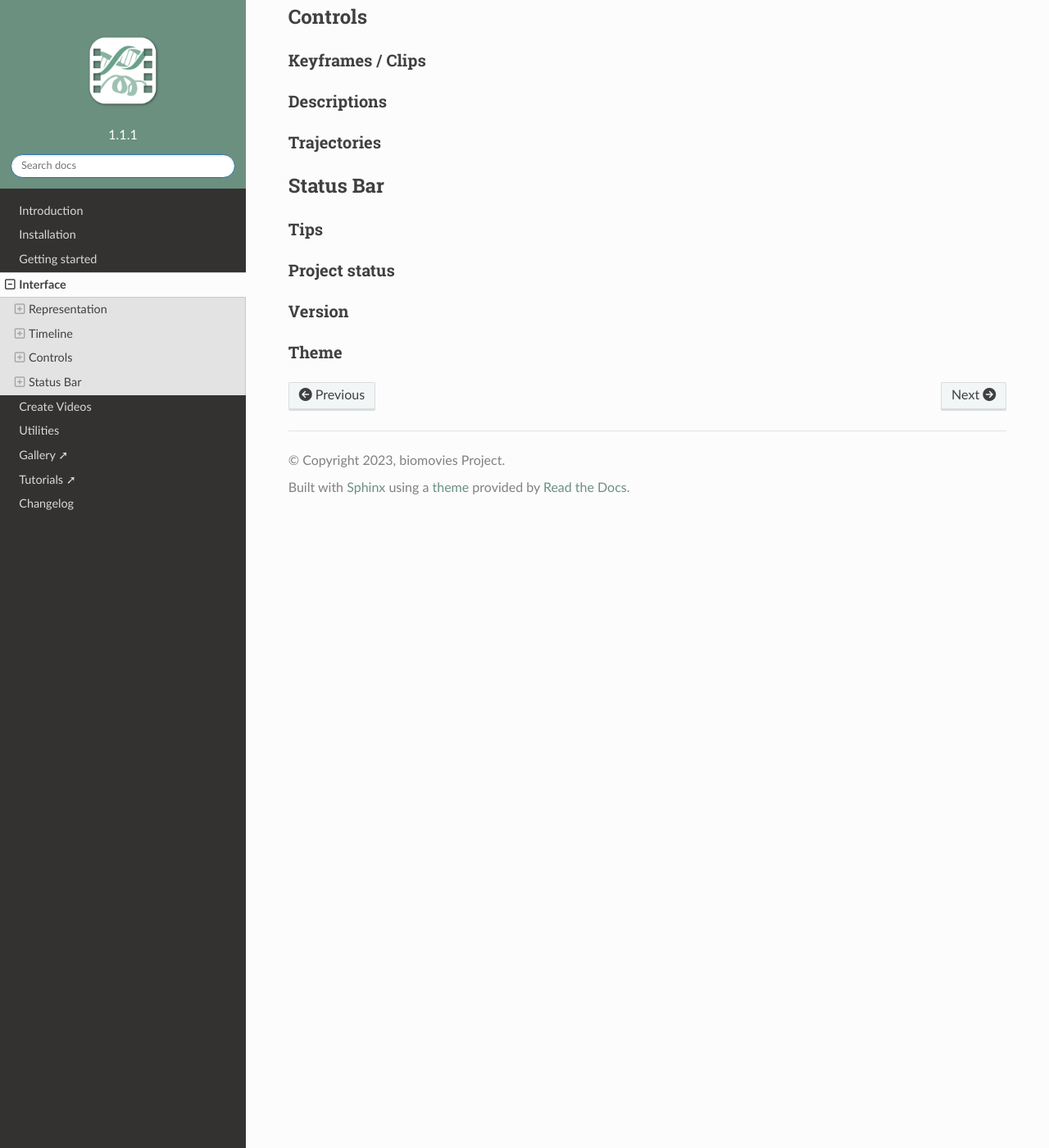
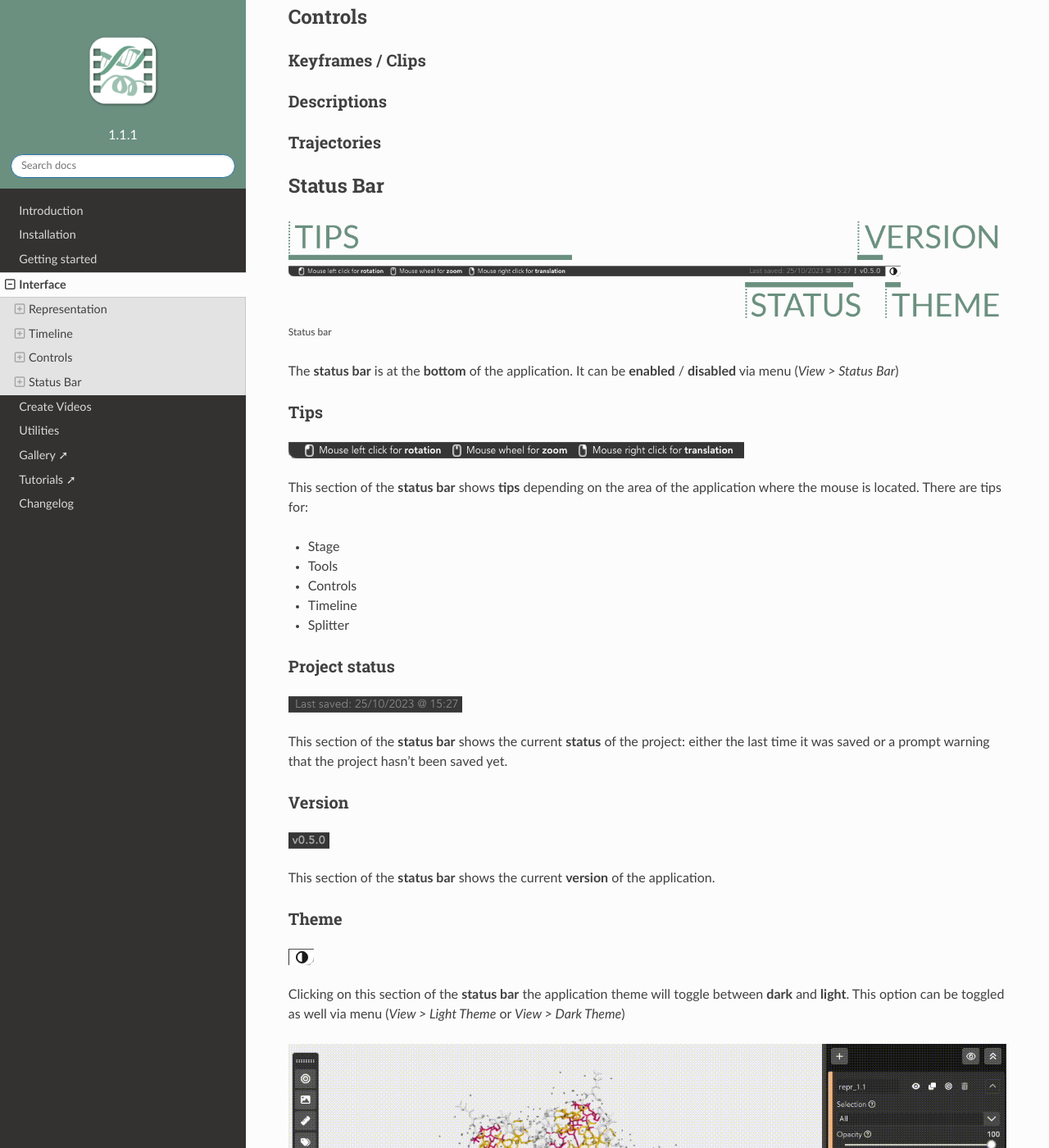
Before and after one commit to gbayarri/biomovies_documentation, a Sphinx documentation site: the page built from docs/source/interface.md, in a window 1280 px wide and 1400 px high, scrolled down 11949 px. Shown: the whole window at 82% size. Built offline with Sphinx 7.4.7 and the Read the Docs theme 2.0.0, drawn with Linux system fonts in a browser that asks for light colours; some of the changed text lies outside the part shown.

Commit message:
Interface > Representations > Status Bar

```diff
--- a/docs/source/interface.md
+++ b/docs/source/interface.md
@@ -250,10 +250,42 @@ Passing the mouse over the molecules of the structure will **highlight** them an
 
 ## Status Bar
 
+<img src="_static/interface/representations/statusbar/statusbar.png" style="margin-bottom:0;" />
+
+<span style="font-size:12px;">Status bar</span>
+
+The **status bar** is at the **bottom** of the application. It can be **enabled** / **disabled** via menu (_View > Status Bar_)
+
 ### Tips
+
+<img src="_static/interface/representations/statusbar/statusbar01.png" />
+
+This section of the **status bar** shows **tips** depending on the area of the application where the mouse is located. There are tips for:
+
+* Stage
+* Tools
+* Controls
+* Timeline
+* Splitter
 
 ### Project status
 
+<img src="_static/interface/representations/statusbar/statusbar02.png" />
+
+This section of the **status bar** shows the current **status** of the project: either the last time it was saved or a prompt warning that the project hasn't been saved yet.
+
 ### Version
 
+<img src="_static/interface/representations/statusbar/statusbar03.png" />
+
+This section of the **status bar** shows the current **version** of the application.
+
 ### Theme
+
+<img src="_static/interface/representations/statusbar/statusbar04.png" />
+
+Clicking on this section of the **status bar** the application theme will toggle between **dark** and **light**. This option can be toggled as well via menu (_View > Light Theme_ or _View > Dark Theme_)
+
+<img src="_static/interface/representations/statusbar/statusbar05.gif" style="margin-bottom:0;" />
+
+<span style="font-size:12px;">Toggling between themes</span>
```
Also changed, not shown: docs/source/_static/interface/representations/statusbar/statusbar.png (added), docs/source/_static/interface/representations/statusbar/statusbar01.png (added), docs/source/_static/interface/representations/statusbar/statusbar02.png (added), docs/source/_static/interface/representations/statusbar/statusbar03.png (added), docs/source/_static/interface/representations/statusbar/statusbar04.png (added), docs/source/_static/interface/representations/statusbar/statusbar05.gif (added).
